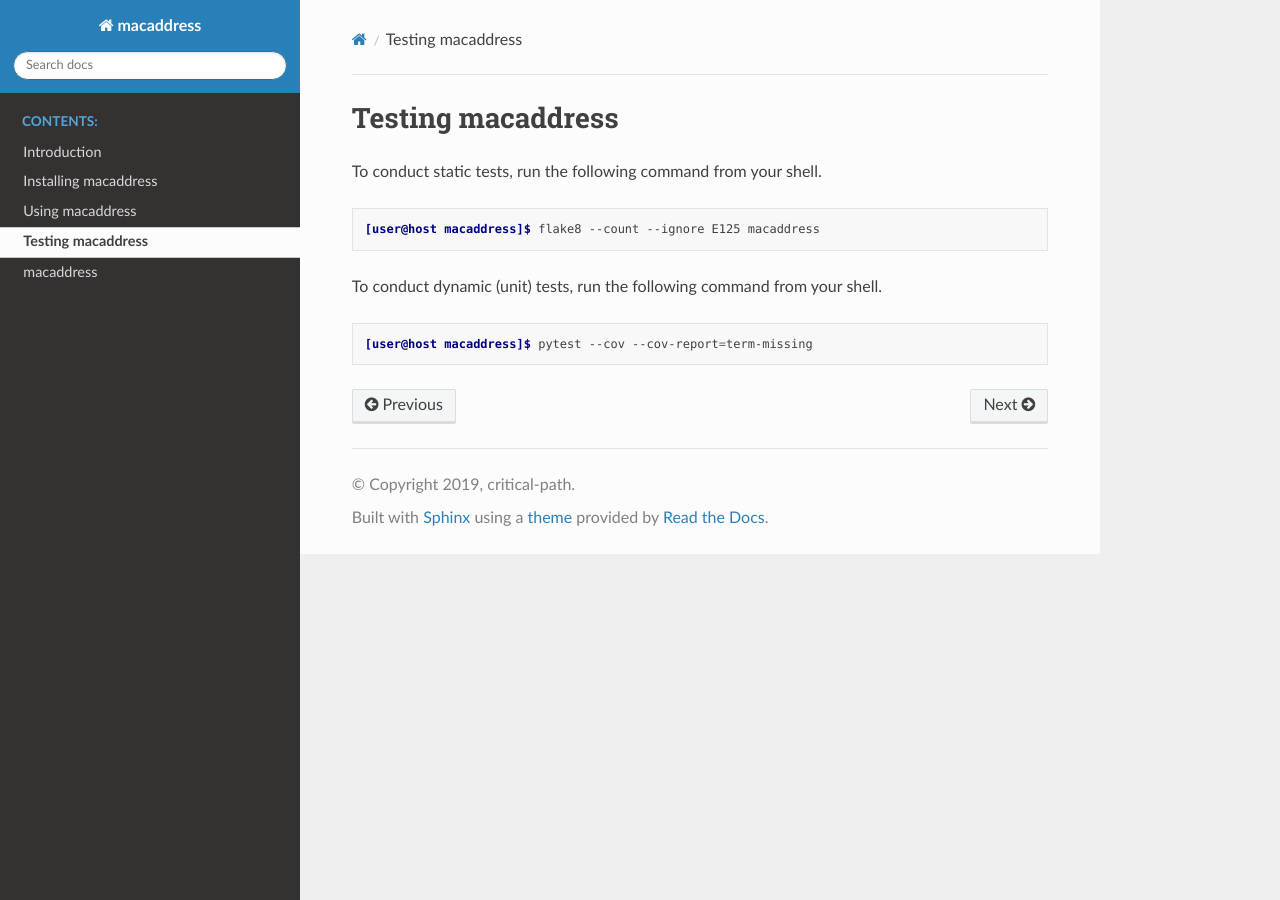
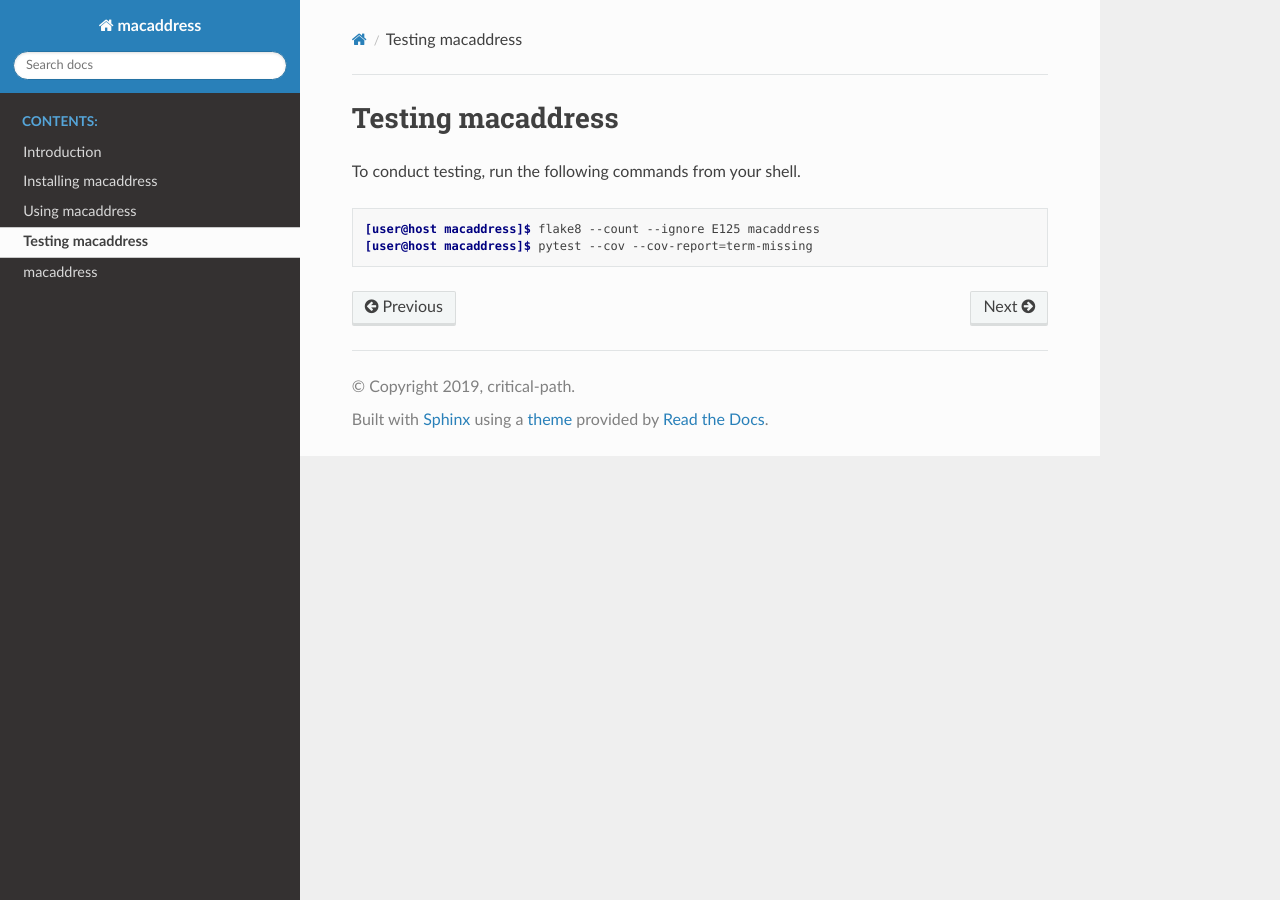
Before and after one commit to critical-path/macaddress, a Sphinx documentation site: the page built from docs/test.rst, in a window 1280 px wide. Built offline with Sphinx 7.4.7 and the Read the Docs theme 2.0.0, drawn with Linux system fonts in a browser that asks for light colours.

Commit message:
On branch master  Changes to be committed:
	modified:   README.rst
	modified:   docs/test.rst

```diff
--- a/docs/test.rst
+++ b/docs/test.rst
@@ -1,14 +1,9 @@
 Testing macaddress
 ==================
 
-To conduct static tests, run the following command from your shell.
+To conduct testing, run the following commands from your shell.
 
 .. code-block:: console
 
    [user@host macaddress]$ flake8 --count --ignore E125 macaddress
-
-To conduct dynamic (unit) tests, run the following command from your shell.
-
-.. code-block:: console
-
    [user@host macaddress]$ pytest --cov --cov-report=term-missing
```
Also changed, not shown: README.rst (+1 -6 lines).
